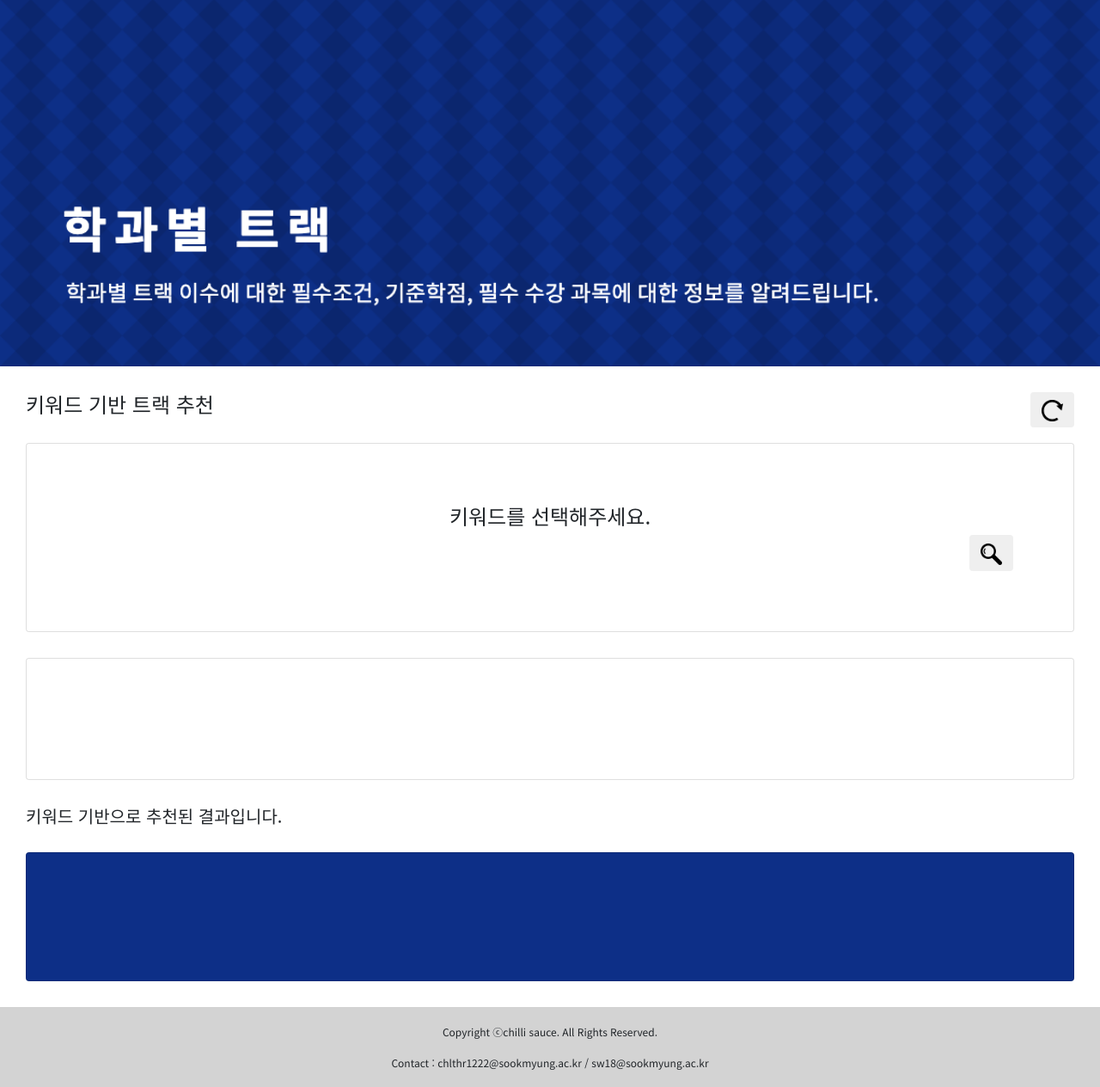
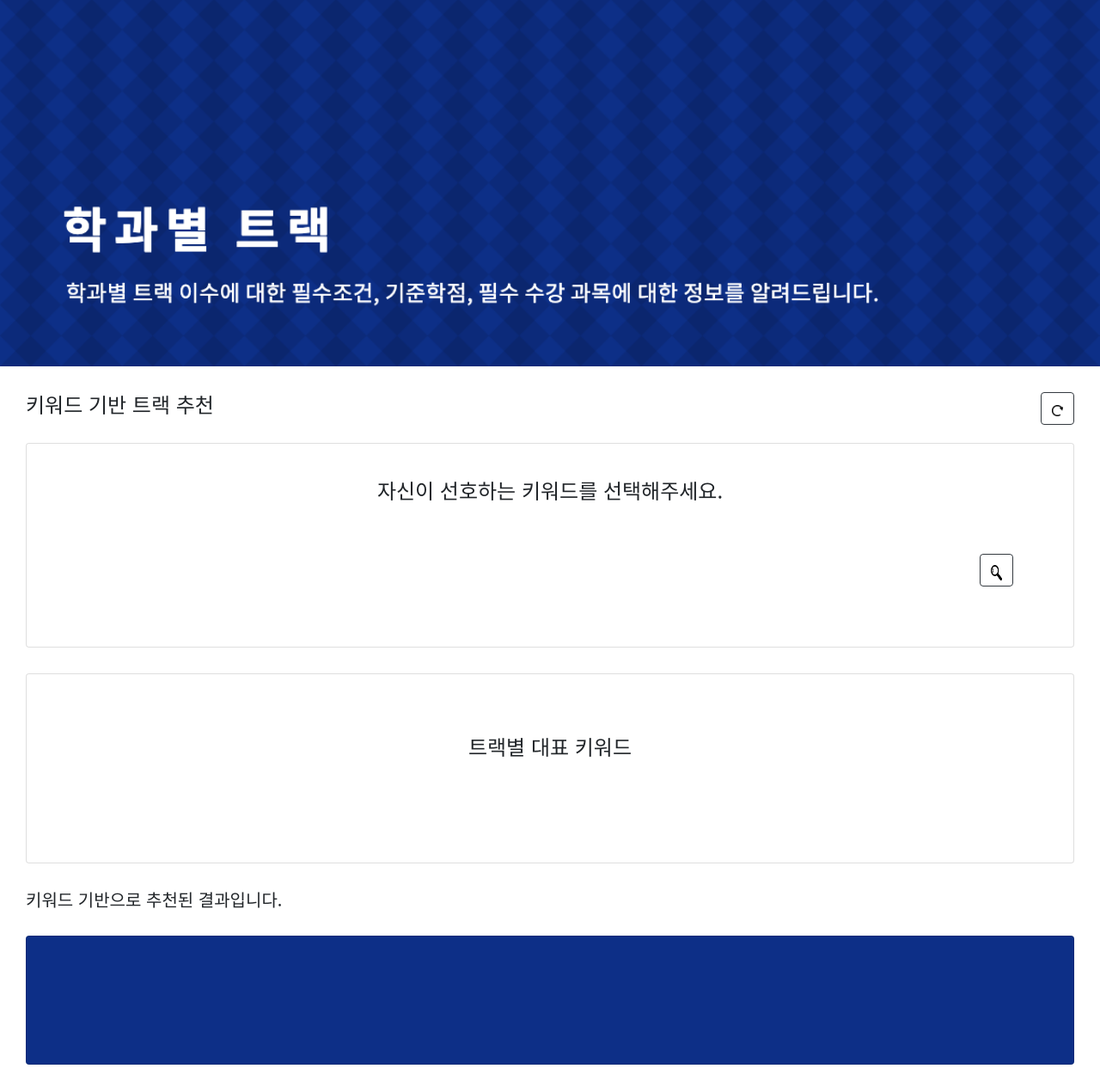
Before and after one commit to 1010Min/-chili-sauce, a Flask app: page /recommend in a window 1280 px wide. Shown: the part 113-1377 px from the top of the page at 86% size. Run offline with Flask 2, Linux system fonts and the light colour scheme; data that the repository does not hold is empty; some libraries are stand-ins or nearby versions.

Commit message:
UPDATE : UI 수정

```diff
--- a/templates/recommend.html
+++ b/templates/recommend.html
@@ -64,22 +64,25 @@
 <div class="main">
     <h4 style="margin-top: 30px; margin-left: 30px; margin-bottom: 30px">
         키워드 기반 트랙 추천
-        <button onclick="location.href='/recommend'" class="btn float-right" style="margin-right: 30px;">
-            <img src="../static/restart.png" style="width:25px; height:25px;" alt="">
+        <button type="button" class="btn btn-outline-dark float-right"
+                onclick="location.href='/recommend'" class="btn float-right" style="margin-right: 30px;">
+            <img src="../static/restart.png" style="width:1vw; height:1vw;" alt="">
         </button>
     </h4>
 
 </div>
 <div class="card">
     <div class="card-body">
-        <h4>키워드를 선택해주세요.</h4>
+        <h4 style="margin-top: -30px; margin-bottom: 60px">자신이 선호하는 키워드를 선택해주세요.</h4>
         <div id='result'></div>
-        <button id='target_btn' onclick="CalCheckboxValue()" class="btn float-right"><img src="../static/dotbogi.png" style="width:25px; height:25px;" alt=""></button>
+        <button type="button" class="btn btn-outline-dark float-right" id='target_btn' onclick="CalCheckboxValue()" class="btn float-right"><img src="../static/dotbogi.png" style="width:1vw; height:2.2vh;" alt=""></button>
     </div>
   </div>
   <div class="card">
     <div class="card-body">
-        <div id="reviews-box"></div>
+        <div id="reviews-box">
+            <h4 style="text-align: center; margin-bottom: 50px">트랙별 대표 키워드</h4>
+        </div>
         </div></div>
   <div class="main">
     <h5 style="margin-top: 30px; margin-left: 30px; margin-bottom: 30px">키워드 기반으로 추천된 결과입니다.</h5>
```
